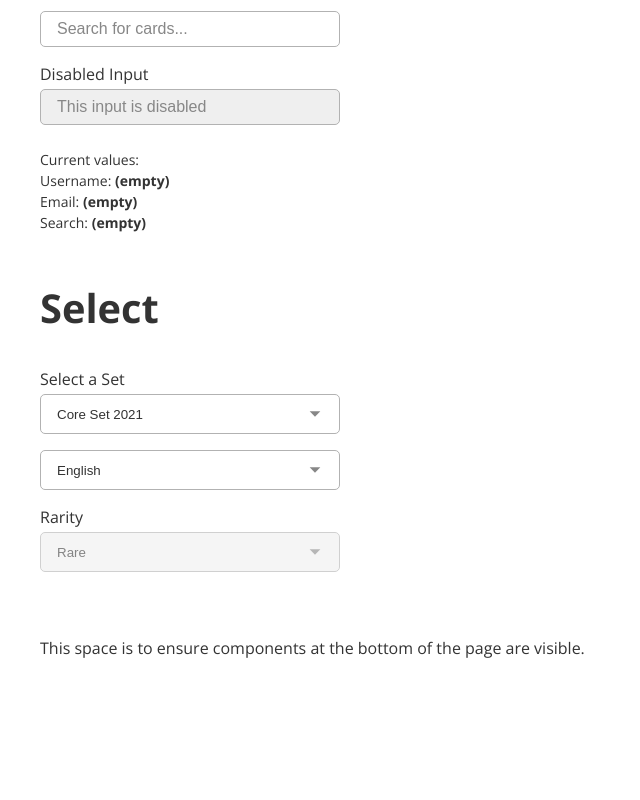
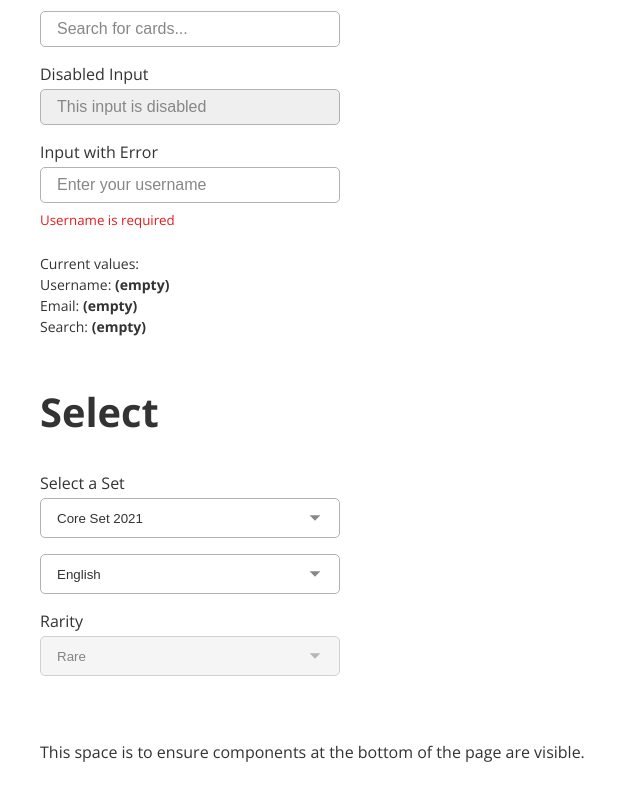
Before and after one commit to gabrieledarrigo/mtg-collection, a Next.js app: page /components in a window 1280 px wide. Shown: the part 3148-3948 px from the top of the page, without its empty margins (0-640 px from the left). Built offline with nearby package versions, Linux system fonts and the light colour scheme.

Commit message:
Add the error prop

```diff
--- a/jest-dom.d.ts
+++ b/jest-dom.d.ts
@@ -1,6 +1,8 @@
 import type { TestingLibraryMatchers } from "@testing-library/jest-dom/matchers";
 
 declare module "@jest/expect" {
-  interface Matchers<R = void>
-    extends TestingLibraryMatchers<typeof expect.stringContaining, R> {}
+  interface Matchers<R = void> extends TestingLibraryMatchers<
+    typeof expect.stringContaining,
+    R
+  > {}
 }
--- a/src/app/components/Input/Input.module.css
+++ b/src/app/components/Input/Input.module.css
@@ -19,18 +19,24 @@
   color: var(--color-neutral-800);
   outline: none;
   transition: border-color 0.2s;
-}
 
-.input__control:focus {
+  &:focus {
     border-color: var(--color-primary);
   }
 
-.input__control:disabled {
+  &:disabled {
     background-color: var(--color-neutral-200);
     color: var(--color-neutral-600);
     cursor: not-allowed;
   }
 
-.input__control::placeholder {
+  &::placeholder {
     color: var(--color-neutral-600);
   }
+}
+
+.input__error {
+  margin-top: var(--spacing-0-25);
+  font-size: var(--size-small);
+  color: var(--color-danger);
+}
--- a/src/app/components/Input/Input.tsx
+++ b/src/app/components/Input/Input.tsx
@@ -5,18 +5,22 @@ import styles from "./Input.module.css";
 
 export type InputProps = {
   value?: string;
+  error?: string;
   onChange?: (value: string) => void;
   placeholder?: string;
   label?: string;
+  required?: boolean;
   disabled?: boolean;
   type?: "text" | "email" | "password" | "search" | "url" | "tel" | "number";
 };
 
 export function Input({
   value,
+  error,
   onChange,
   placeholder,
   label,
+  required = false,
   disabled = false,
   type = "text",
 }: InputProps) {
@@ -28,15 +32,26 @@ export function Input({
 
   return (
     <Field.Root className={styles.input}>
-      {label && <Field.Label className={styles.input__label}>{label}</Field.Label>}
+      {label && (
+        <Field.Label className={styles.input__label}>
+          {label}
+          {required && " *"}
+        </Field.Label>
+      )}
       <Field.Control
         className={styles.input__control}
         value={value}
         onValueChange={handleValueChange}
         placeholder={placeholder}
+        required={required}
         disabled={disabled}
         type={type}
       />
+      {error && (
+        <Field.Error className={styles.input__error} match={true}>
+          {error}
+        </Field.Error>
+      )}
     </Field.Root>
   );
 }
--- a/src/app/components/page.tsx
+++ b/src/app/components/page.tsx
@@ -228,6 +228,12 @@ export default function Home() {
             disabled
           />
 
+          <Input
+            label="Input with Error"
+            placeholder="Enter your username"
+            error="Username is required"
+          />
+
           <div>
             <p style={{ fontSize: "14px", marginTop: "8px" }}>
               Current values:
```
Also changed, not shown: 2 other files (tests, documents, lock files or other folders). Lines whose indentation alone changed are shown as unchanged.
